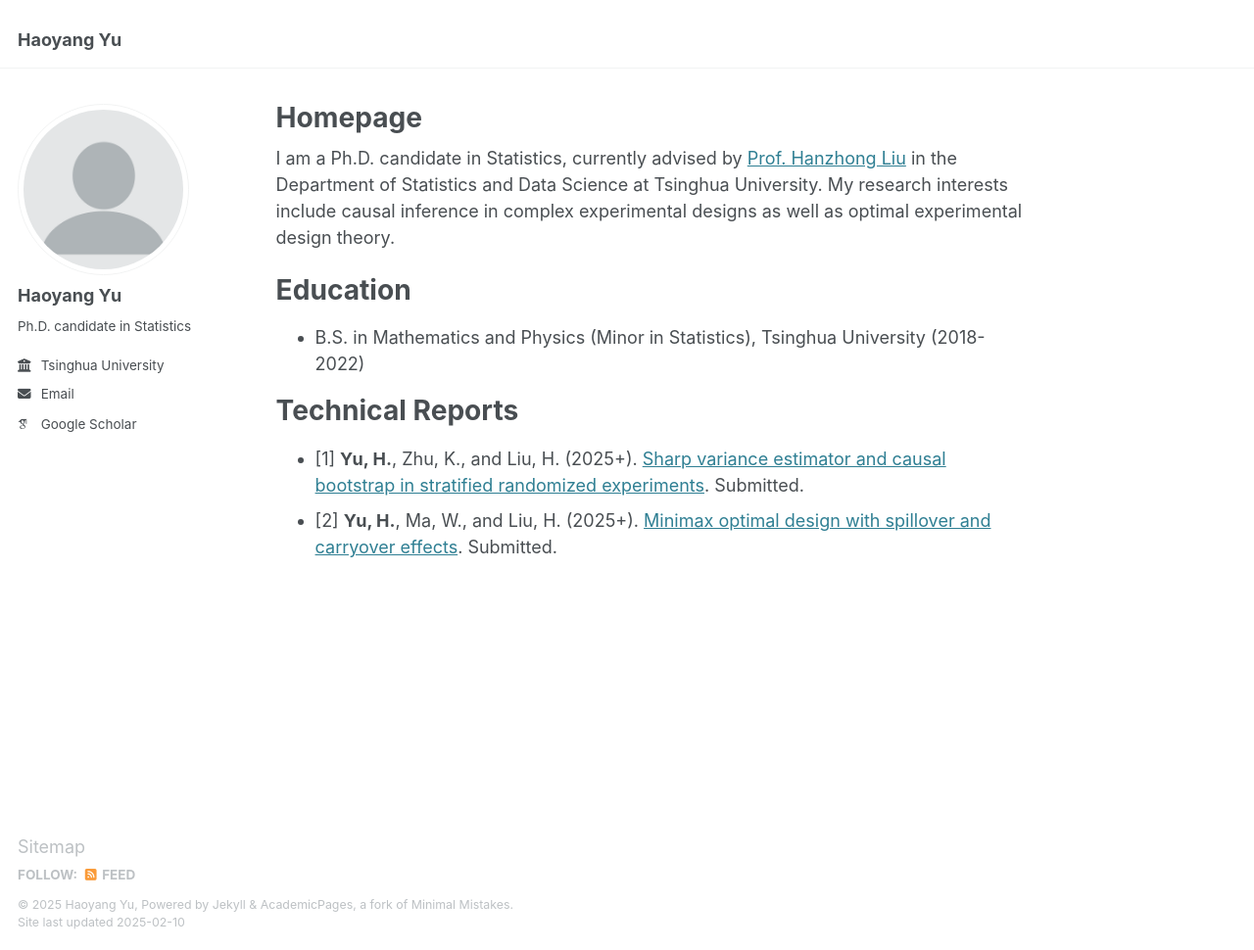
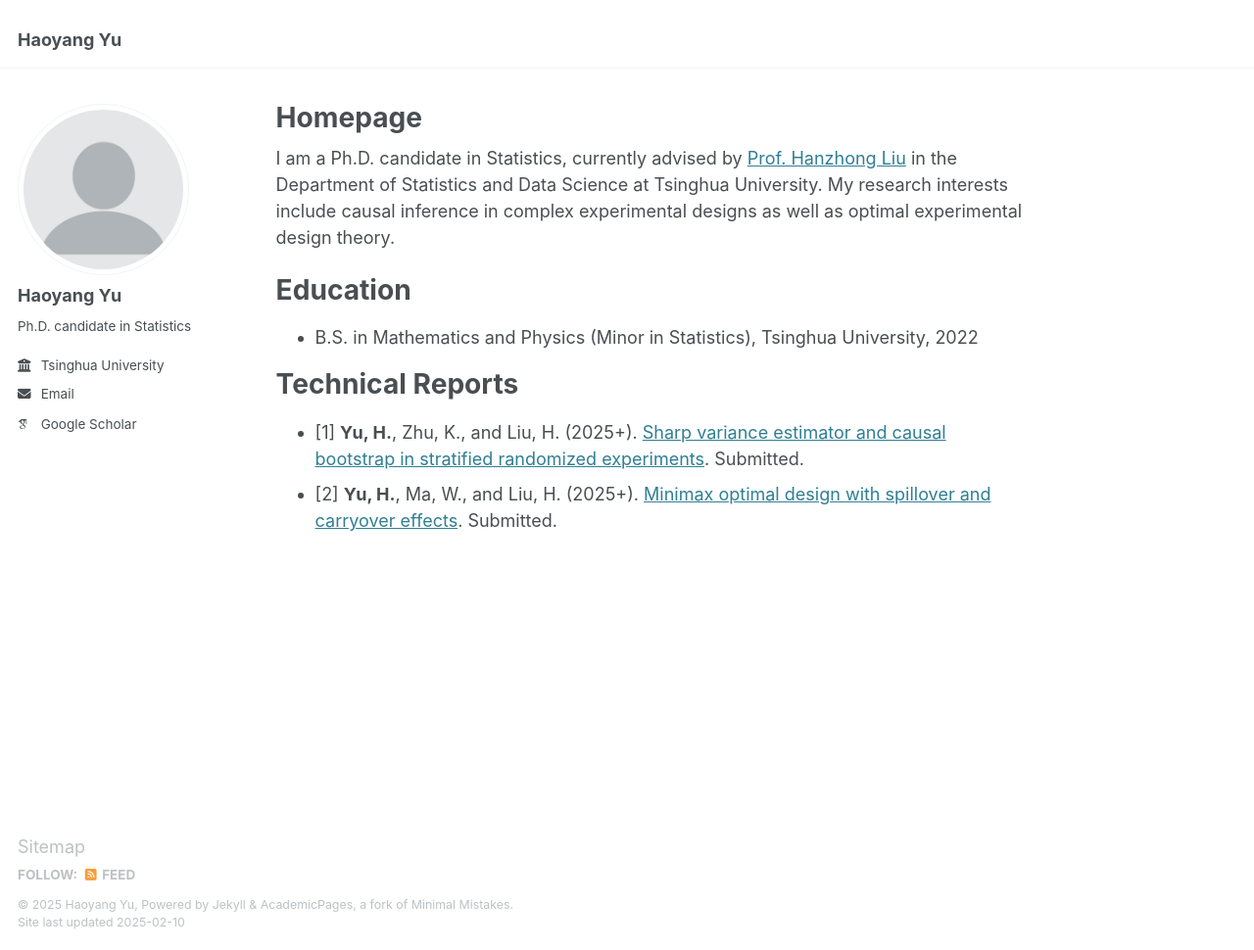
Before and after one commit to yu-hao-yang/yu-hao-yang.github.io, a Jekyll site: the page built from _pages/about.md, in a window 1280 px wide and 970 px high. Shown: the whole window at 98% size. Built offline with Jekyll 4.4.1, drawn with Linux system fonts in a browser that asks for light colours; some web fonts are replaced.

Commit message:
Update about.md

```diff
--- a/_pages/about.md
+++ b/_pages/about.md
@@ -11,7 +11,7 @@ I am a Ph.D. candidate in Statistics, currently advised by [Prof. Hanzhong Liu](
 
 Education
 ======
-* B.S. in Mathematics and Physics (Minor in Statistics), Tsinghua University (2018-2022)
+* B.S. in Mathematics and Physics (Minor in Statistics), Tsinghua University, 2022
 
 Technical Reports
 ======
```
